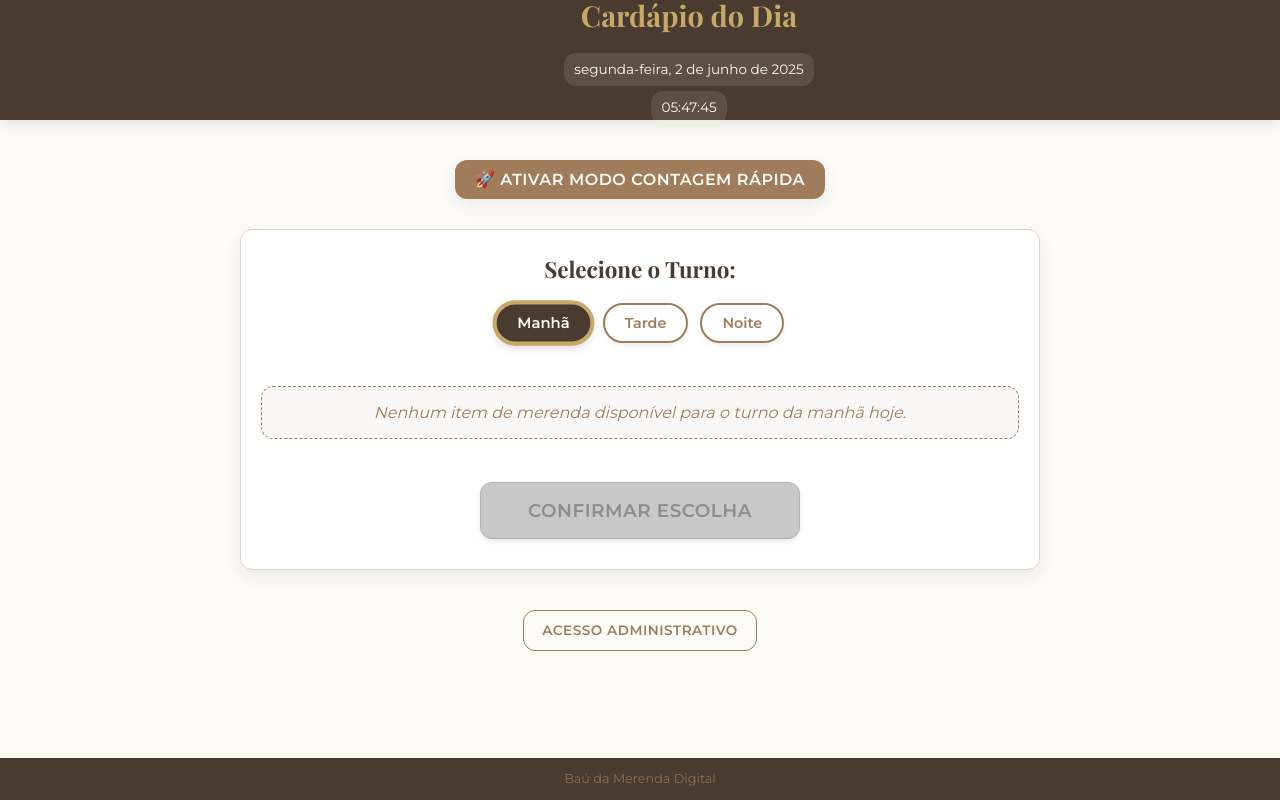
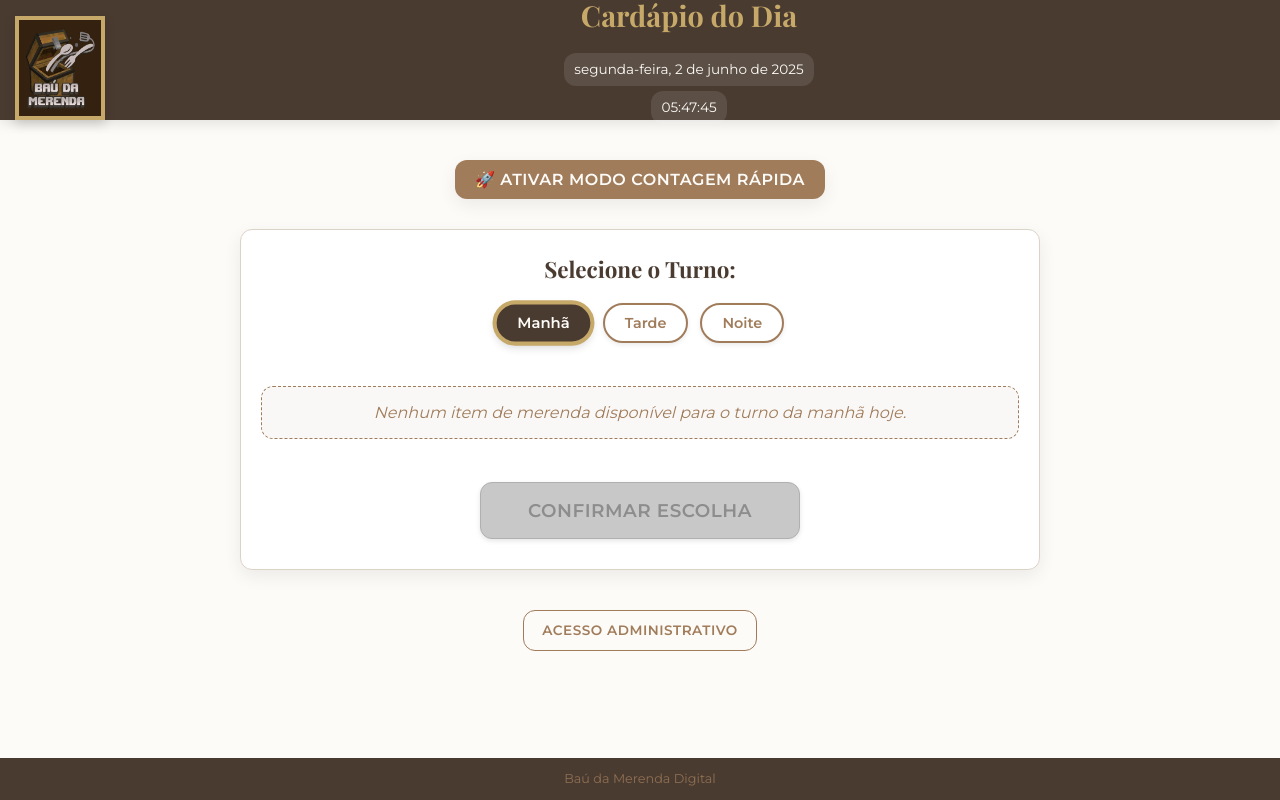
Before and after one commit to etrinova/baudigital, a plain HTML site: page index.html in a window 1280 px wide. Drawn offline with nearby package versions, Linux system fonts and the light colour scheme.

Commit message:
Update index.html

```diff
--- a/index.html
+++ b/index.html
@@ -12,7 +12,11 @@
   </head>
   <body>
     <header class="header-modern-chic header-aluno-simplificado">
-
+      <img style="width:7%; height: 13%;"
+        src="Screenshot_2.jpg"
+        alt="Logo Baú da Merenda"
+        class="logo-chic"
+      />
       <h1>Cardápio do Dia</h1>
       <div class="header-info">
         <span id="current-date" class="info-item"></span>
```
